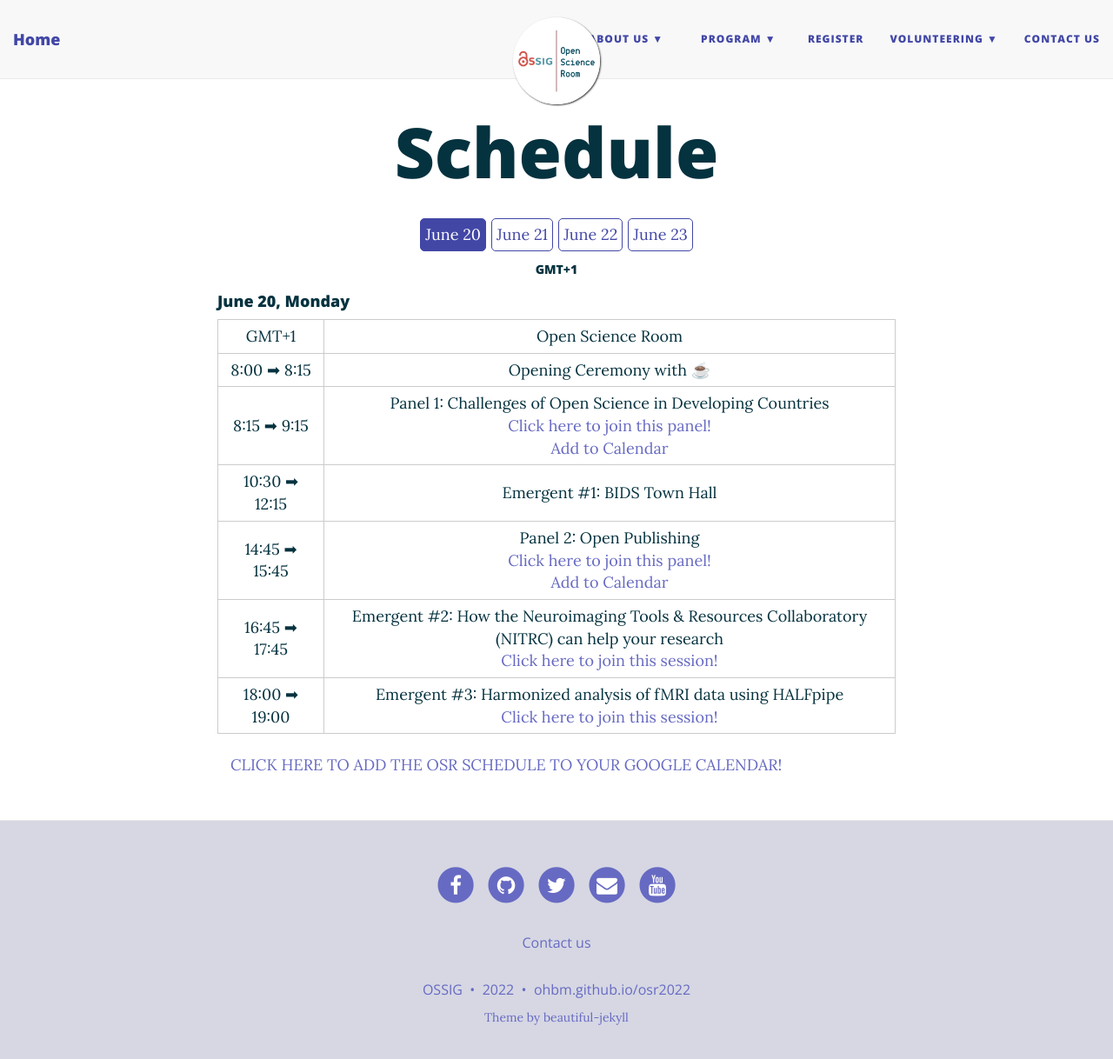
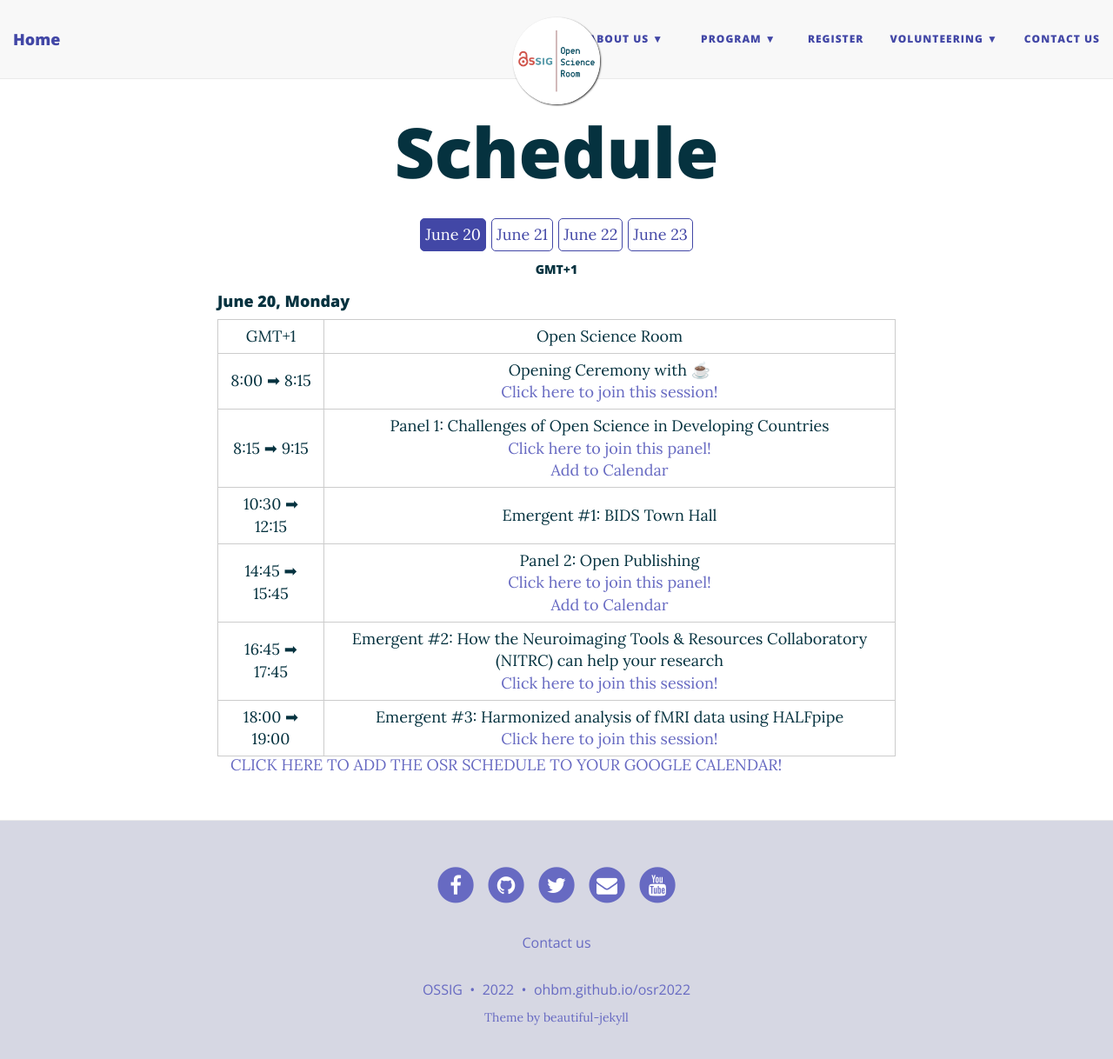
Before and after one commit to ohbm/osr2023, a Jekyll site: the page built from schedule.md, in a window 1280 px wide and 1231 px high. Shown: the top 1218 px of the window at 87% size. Built offline with Jekyll 4.4.1, drawn with Linux system fonts in a browser that asks for light colours; nearby versions of some CDN libraries.

Commit message:
updated links to opening and closing ceremony

```diff
--- a/schedule.md
+++ b/schedule.md
@@ -61,7 +61,11 @@
             </tr>
             <tr>
                 <td>8:00 ➡ 8:15</td>
-                <td>Opening Ceremony with ☕</td>
+                <td>
+                    <div>Opening Ceremony with ☕</div>
+                    <div><a href="https://www.crowdcast.io/e/panel-1-challenges-of" target="_blank">Click here to join this session!</a></div>
+                </td>
+
             </tr>
             <tr>
                 <td>8:15 ➡ 9:15</td>
@@ -211,7 +215,10 @@
             </tr>
             <tr>
                 <td>8:00 ➡ 9:00</td>
-                <td>Reflection about OHBM (Combined SIGs Event)</td>
+                <td>
+                    <div>Reflection about OHBM (Combined SIGs Event)</div>
+                    <div><a href="https://www.crowdcast.io/e/osr-2022--reflections" target="_blank">Click here to join this session!</a></div>
+                </td>
             </tr>
             <tr>
                 <td>10:30 ➡ 11:30</td>
@@ -227,7 +234,10 @@
             </tr>
             <tr>
                 <td>12:45 ➡ 13:00</td>
-                <td>Closing Ceremony</td>
+                <td>
+                    <div>Closing Ceremony</div>
+                    <div><a href="https://www.crowdcast.io/e/osr-2022--closing" target="_blank">Click here to join this session!</a></div>
+                </td>
             </tr>
         </table>
     </div>
```
